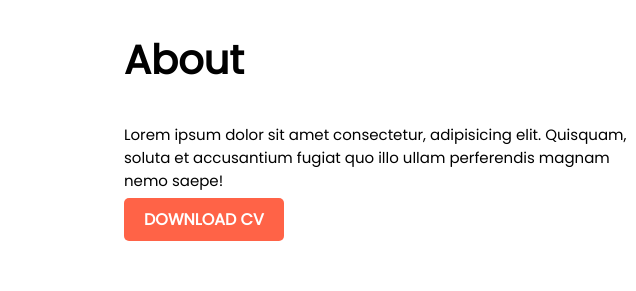
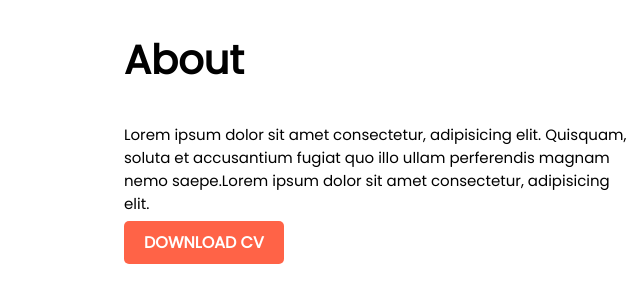
Before and after one commit to milydatta/My-personal-website, a plain HTML site: page index.html in a window 1280 px wide. Shown: the part 603-894 px from the top of the page, 644-1280 px from the left. Drawn offline with Linux system fonts and the light colour scheme.

Commit message:
some update

```diff
--- a/index.html
+++ b/index.html
@@ -26,7 +26,9 @@
         </div>
         <div class="half-width" >
            <h1 class="about">About</h1>
-           <p>Lorem ipsum dolor sit amet consectetur, adipisicing elit. Quisquam, soluta et accusantium fugiat quo illo ullam perferendis magnam nemo saepe!</p>
+           <p>Lorem ipsum dolor sit amet consectetur, adipisicing elit. Quisquam, soluta et accusantium fugiat
+               quo illo ullam perferendis magnam nemo saepe.Lorem ipsum dolor sit amet consectetur,
+                adipisicing elit.</p>
 
             <a class="button"target="-blank"href="">DOWNLOAD CV</a>
         </div>
```
